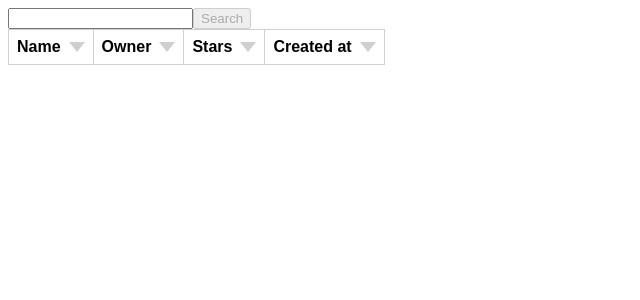
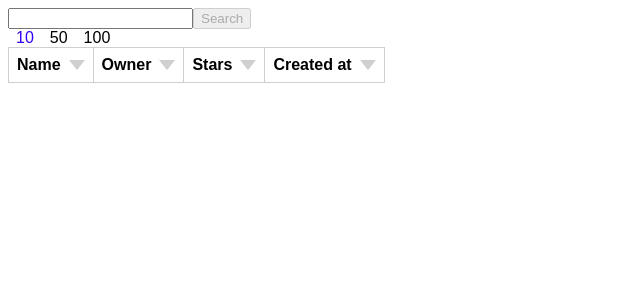
Before and after one commit to szczupag/react-coding-challenge, a React app: page / in a window 1280 px wide. Shown: the top 300 px of the page, without its empty margins (0-640 px from the left). Built offline with nearby package versions, Linux system fonts and the light colour scheme.

Commit message:
Add table pagination. Enable changing the number of rows in table. Add simple indicator styles.

```diff
--- /dev/null
+++ b/src/components/Paginator/index.js
@@ -0,0 +1,29 @@
+import React from 'react';
+import s from './style.css';
+
+const Paginator = ({
+  currentPage,
+  totalPageNumber,
+  onPageChange,
+}) => {
+  const pagesArray = Array.from(Array(totalPageNumber), (e, i) => i + 1);
+
+  return (
+    <div className={s.paginator}>
+      {pagesArray.map(page => {
+        const indicatorClass = page === currentPage ? s.active : '';
+        return (
+          <span
+            key={page}
+            className={indicatorClass}
+            onClick={() => onPageChange(page)}
+          >
+            {page}
+          </span>
+        );
+      })}
+    </div>
+  );
+};
+
+export default Paginator;
--- /dev/null
+++ b/src/components/Paginator/style.css
@@ -0,0 +1,10 @@
+.paginator {
+  span {
+    margin: 8px;
+    cursor: pointer;
+  }
+}
+
+.active {
+  color: #3101f5;
+}
--- /dev/null
+++ b/src/components/RowsPerPageSelector/index.js
@@ -0,0 +1,26 @@
+import React from 'react';
+import s from './style.css';
+
+const options = [10, 50, 100];
+
+const Selector = ({
+  rowsPerPage,
+  onSelectorChange,
+}) => (
+    <div className={s.selector}>
+      {options.map(el => {
+        const activeClass = rowsPerPage === el ? s.active : '';
+        return (
+          <span
+            key={el}
+            onClick={() => onSelectorChange(el)}
+            className={activeClass}
+          >
+            {el}
+          </span>
+        )
+      })}
+    </div>
+  );
+
+export default Selector;
--- /dev/null
+++ b/src/components/RowsPerPageSelector/style.css
@@ -0,0 +1,10 @@
+.selector {
+  span {
+    margin: 8px;
+    cursor: pointer;
+  }
+}
+
+.active {
+  color: #3101f5;
+}
--- a/src/components/SearchPanel/index.js
+++ b/src/components/SearchPanel/index.js
@@ -13,8 +13,6 @@ const SearchPanel = () => {
     inputChangeHandler,
     buttonClickHandler,
   } = useRepositorySearch();
-
-  console.log('err', errors);
 
   return (
     <div>
--- a/src/components/Table/index.js
+++ b/src/components/Table/index.js
@@ -1,6 +1,8 @@
 import React, { useEffect, useState } from 'react';
 import TableHead from '../TableHead';
 import TableBody from '../TableBody';
+import RowsPerPageSelector from '../RowsPerPageSelector';
+import Paginator from '../Paginator';
 import s from './style.css';
 
 const reduceItems = (items) => {
@@ -25,13 +27,17 @@ const Table = ({
   const [data, setData] = useState([]);
   const [sortColumn, setSortColumn] = useState();
   const [sortDescending, setSortDescending] = useState(true);
+  const [rowsPerPage, setRowsPerPage] = useState(10);
+  const [currentPage, setCurrentPage] = useState(1);
+  const [totalPageNumber, setTotalPageNumber] = useState();
+  const [dataOnCurrentPage, setDataOnCurrentPage] = useState([]);
 
-  useEffect(() => {
+  const onResultChange = () => {
     const reducedItems = reduceItems(result);
     setData(reducedItems);
-  }, [result]);
+  };
 
-  useEffect(() => {
+  const onSortChange = () => {
     if (sortColumn) {
       const sortedData = [...data].sort((a, b) => {
         const result = (a[sortColumn] < b[sortColumn]) ? -1 : (a[sortColumn] > b[sortColumn]) ? 1 : 0;
@@ -40,9 +46,24 @@ const Table = ({
       });
       setData(sortedData);
     }
-  }, [sortColumn, sortDescending]);
+  };
 
-  const onSortChangeHandler = (column) => {
+  const onRowsPerPageChange = () => {
+    setTotalPageNumber(Math.ceil(data.length/rowsPerPage));
+  };
+
+  const onPageChange = () => {
+    const pageRangeStart = (currentPage - 1) * rowsPerPage;
+    const pageRangeEnd = currentPage * rowsPerPage;
+    setDataOnCurrentPage(data.slice(pageRangeStart,pageRangeEnd));
+  }
+
+  useEffect(() => onResultChange(), [result]);
+  useEffect(() => onSortChange(), [sortColumn, sortDescending]);
+  useEffect(() => onRowsPerPageChange(), [data, rowsPerPage]);
+  useEffect(() => onPageChange(), [data, rowsPerPage, currentPage]);
+
+  const sortChangeHandler = (column) => {
     if (sortColumn === column) {
       setSortDescending(!sortDescending);
     } else {
@@ -51,19 +72,39 @@ const Table = ({
     }
   };
 
+  const selectorChangeHandler = (count) => {
+    setCurrentPage(1);
+    setRowsPerPage(count);
+  };
+
+  const paginatorChangeHandler = (page) => {
+    setCurrentPage(page);
+  };
+
   return (
+    <>
+      <RowsPerPageSelector
+        rowsPerPage={rowsPerPage}
+        onSelectorChange={selectorChangeHandler}
+      />
       <table className={s.table}>
         <TableHead
           columns={columns}
-        onClick={onSortChangeHandler}
+          onColumnClick={sortChangeHandler}
           sortColumn={sortColumn}
           sortOrder={sortDescending ? 'sortDesc' : 'sortAsc'}
         />
         <TableBody
           columnsNames={columns.map(el => el.name)}
-        data={data}
+          data={dataOnCurrentPage}
         />
       </table>
+      <Paginator
+        currentPage={currentPage}
+        totalPageNumber={totalPageNumber}
+        onPageChange={paginatorChangeHandler}
+      />
+    </>
   );
 };
 
--- a/src/components/TableHead/index.js
+++ b/src/components/TableHead/index.js
@@ -3,7 +3,7 @@ import s from './style.css';
 
 const TableHead = ({
   columns,
-  onClick,
+  onColumnClick,
   sortColumn,
   sortOrder,
 }) => (
@@ -14,7 +14,7 @@ const TableHead = ({
           return (
             <th
               key={name}
-              onClick={() => onClick(name)}
+              onClick={() => onColumnClick(name)}
               className={s[columnClass]}
             >
               {label}
--- a/src/hooks/useRepositorySearch.js
+++ b/src/hooks/useRepositorySearch.js
@@ -24,15 +24,11 @@ const requestQuery = async (items, q, page) => {
     },
   });
   const data = await response.json();
-
   if (!response.ok) {
-    console.log(response.ok)
     throw(data.errors || data);
   }
 
-
   items.push(...data.items);
-
   const itemsLeft = data.total_count - page * per_page;
   if (itemsLeft > 0 && page < requestsLimit) {
     const pag = await requestQuery(items, q, page + 1);
@@ -62,7 +58,6 @@ const useRepositorySearch = () => {
       requestQuery([], value, 1)
         .then(setResult)
         .catch((err) => {
-          console.log('err', err)
           setErrors(true)
         })
         .then(() => {
```
Lines whose indentation alone changed are shown as unchanged.
